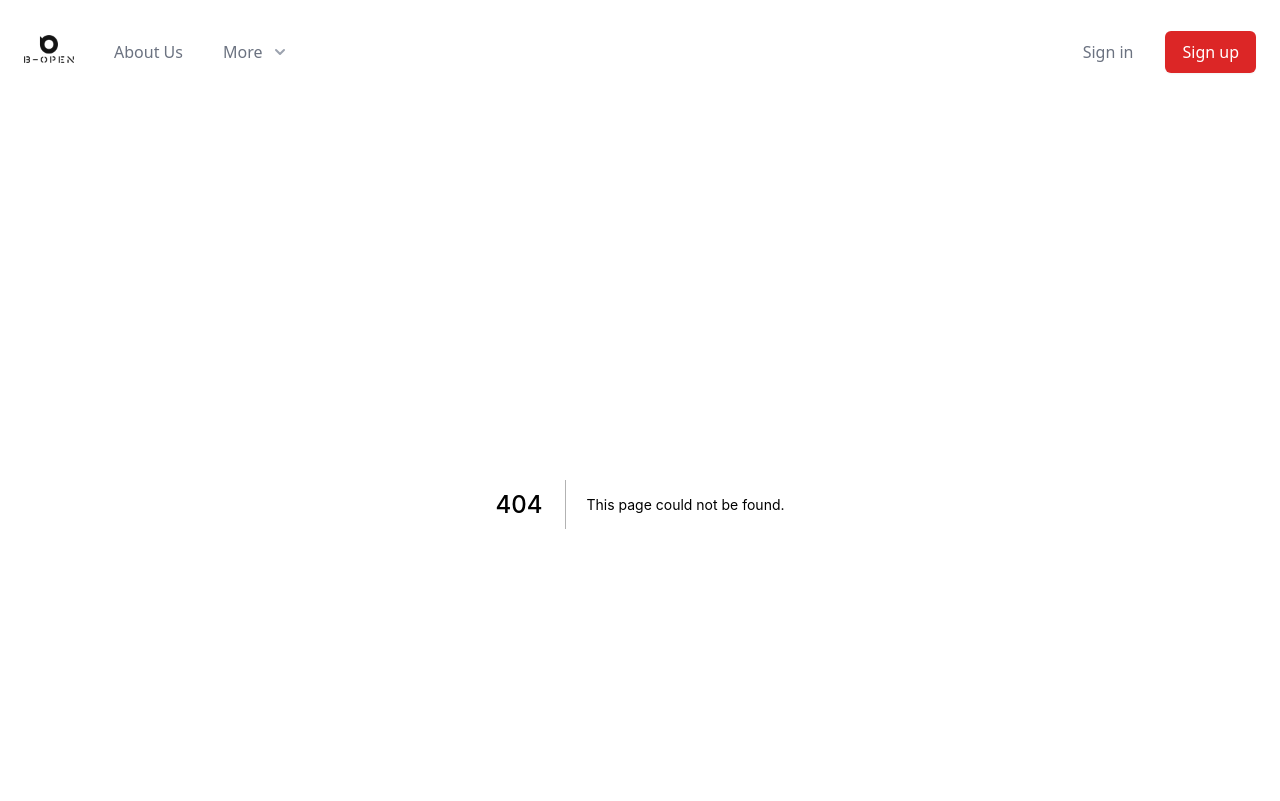
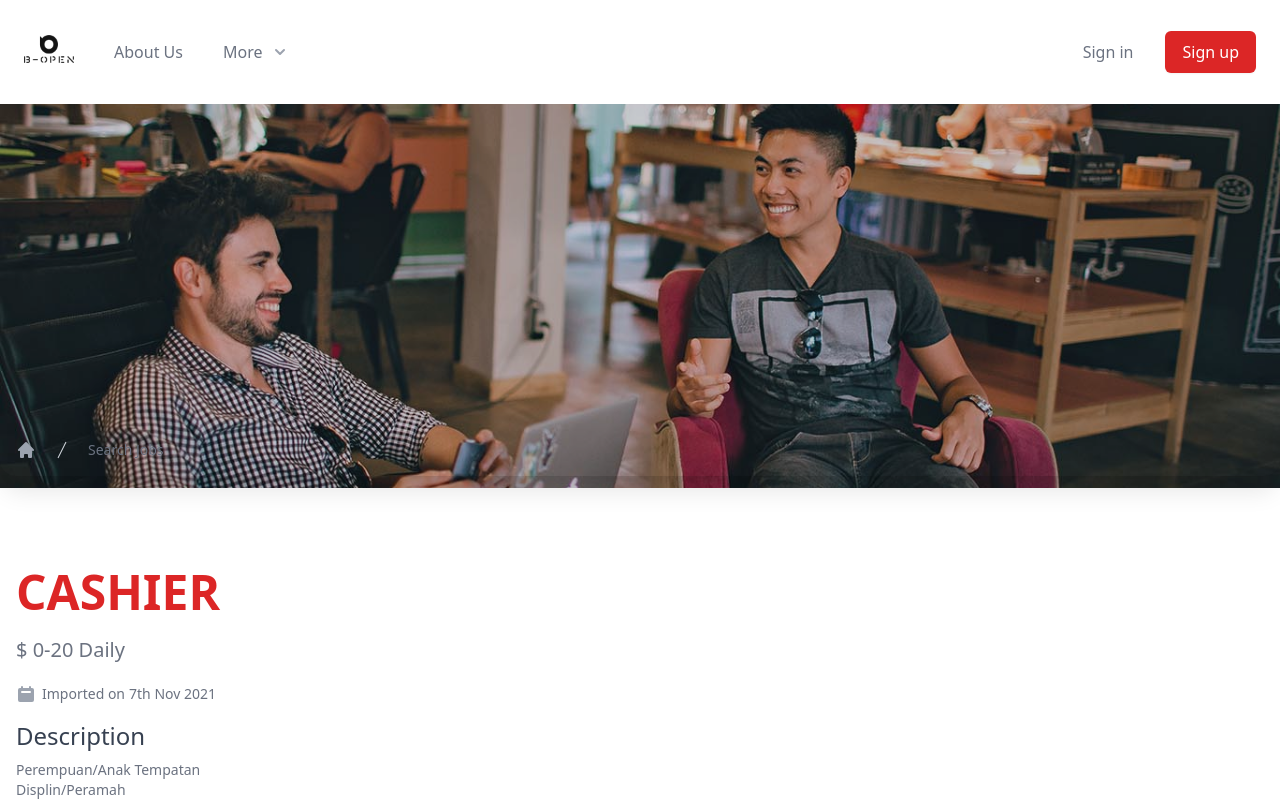
Before and after one commit to B-Open/jobalert-frontend, a Next.js app: page /jobs/1 in a window 1280 px wide. Before the commit this address had no page. Shown: the top 801 px of the page. Built offline with nearby package versions, Linux system fonts and the light colour scheme.

Commit message:
included job detail page

```diff
--- /dev/null
+++ b/components/Breadcrumb.js
@@ -0,0 +1,60 @@
+import Link from "next/link";
+import cx from "classnames";
+
+/**
+ * title
+ * href
+ */
+
+const Breadcrumb = ({ links, className }) => {
+  return (
+    <nav
+      className={cx("flex p-4 rounded-2xl shadow-xl", className)}
+      aria-label="Breadcrumb"
+    >
+      <ol role="list" className="flex items-center space-x-4">
+        <li>
+          <div>
+            <Link href="/">
+              <a className="text-gray-400 hover:text-gray-500">
+                <svg
+                  className="flex-shrink-0 h-5 w-5"
+                  xmlns="http://www.w3.org/2000/svg"
+                  viewBox="0 0 20 20"
+                  fill="currentColor"
+                  aria-hidden="true"
+                >
+                  <path d="M10.707 2.293a1 1 0 00-1.414 0l-7 7a1 1 0 001.414 1.414L4 10.414V17a1 1 0 001 1h2a1 1 0 001-1v-2a1 1 0 011-1h2a1 1 0 011 1v2a1 1 0 001 1h2a1 1 0 001-1v-6.586l.293.293a1 1 0 001.414-1.414l-7-7z" />
+                </svg>
+                <span className="sr-only">Home</span>
+              </a>
+            </Link>
+          </div>
+        </li>
+
+        {links.map((eachLink) => (
+          <li key={eachLink.title}>
+            <div className="flex items-center">
+              <svg
+                className="flex-shrink-0 h-5 w-5 text-gray-300"
+                xmlns="http://www.w3.org/2000/svg"
+                fill="currentColor"
+                viewBox="0 0 20 20"
+                aria-hidden="true"
+              >
+                <path d="M5.555 17.776l8-16 .894.448-8 16-.894-.448z" />
+              </svg>
+              <Link href={eachLink.href}>
+                <a className="ml-4 text-sm font-medium text-gray-500 hover:text-gray-700">
+                  {eachLink.title}
+                </a>
+              </Link>
+            </div>
+          </li>
+        ))}
+      </ol>
+    </nav>
+  );
+};
+
+export default Breadcrumb;
--- a/components/Button.js
+++ b/components/Button.js
@@ -11,6 +11,7 @@ const Button = forwardRef(
       type = "button",
       buttonType = "default",
       size = "medium",
+      isLoading,
       ...props
     },
     ref
@@ -37,7 +38,25 @@ const Button = forwardRef(
     }
     return (
       <button ref={ref} type={type} className={_className} {...props}>
-        {children}
+        {isLoading ? (
+          <svg
+            version="1.1"
+            xmlns="http://www.w3.org/2000/svg"
+            xmlnsXlink="http://www.w3.org/1999/xlink"
+            x="0px"
+            y="0px"
+            viewBox="0 0 50 50"
+            xmlSpace="preserve"
+            className="animate-spin h-6 w-6"
+          >
+            <path
+              fill="#fff"
+              d="M25.251,6.461c-10.318,0-18.683,8.365-18.683,18.683h4.068c0-8.071,6.543-14.615,14.615-14.615V6.461z"
+            />
+          </svg>
+        ) : (
+          children
+        )}
       </button>
     );
   }
--- a/components/Inputs/Input.js
+++ b/components/Inputs/Input.js
@@ -31,7 +31,7 @@ export const Input = forwardRef(
           <input
             type="text"
             className={cx(
-              "appearance-none min-w-0 w-full bg-white border rounded-md py-2 px-4 text-base text-gray-900 placeholder-gray-500 focus:outline-none focus:ring-2 focus:ring-offset-2 focus:ring-offset-gray-800 focus:ring-white focus:border-white focus:placeholder-gray-400",
+              "appearance-none min-w-0 w-full bg-white border rounded-md py-2 px-4 text-base text-gray-900 placeholder-gray-500 focus:outline-none focus:ring-2 focus:ring-offset-2 focus:ring-offset-gray-200 focus:ring-white focus:border-gray focus:placeholder-gray-100",
               meta &&
                 meta.error &&
                 meta.touched &&
@@ -39,7 +39,7 @@ export const Input = forwardRef(
               meta &&
                 !meta.error &&
                 meta.touched &&
-                "border-green-300 text-green-900 placeholder-green-300 focus:ring-green-500 focus:border-green-500 focus:outline-none"
+                "border-green-300 text-green-900 placeholder-gray-300 focus:ring-gray-400 focus:border-gray-300 focus:outline-none"
             )}
             autoComplete={autoComplete}
             {...field}
--- a/components/List/Jobs.js
+++ b/components/List/Jobs.js
@@ -1,16 +1,20 @@
 import moment from "moment";
+import Link from "next/link";
 
 const JobList = (props) => {
-  const { title, salary, createdOn, updatedOn, location } = props;
+  const { id, title, salary, createdOn, updatedOn, location } = props;
 
   const importedOn = moment(createdOn);
   const lastUpdatedSince = importedOn.diff(updatedOn, "days");
   return (
     <li>
-      <a href="#" className="block hover:bg-gray-50">
+      <Link href={`/jobs/${id}`}>
+        <a className="block hover:bg-gray-50 cursor-pointer">
           <div className="px-4 py-4 sm:px-6">
             <div className="flex items-center justify-between">
-            <p className="text-sm font-medium text-primary-600 truncate">{title}</p>
+              <p className="text-sm font-medium text-primary-600 truncate">
+                {title}
+              </p>
               <div className="ml-2 flex-shrink-0 flex">
                 {lastUpdatedSince > 0 && (
                   <p className="px-2 inline-flex text-xs leading-5 font-semibold rounded-full bg-green-100 text-green-800">
@@ -68,6 +72,7 @@ const JobList = (props) => {
             </div>
           </div>
         </a>
+      </Link>
     </li>
   );
 };
--- a/components/Search/Form.js
+++ b/components/Search/Form.js
@@ -18,11 +18,11 @@ const SearchForm = ({ onSubmit }) => {
           .required("You must include a search term."),
       })}
     >
-      {() => (
+      {({ isSubmitting }) => (
         <Form className="mt-4 sm:flex sm:max-w-md">
           <Input hideLabel label="keyword" name="search" autoComplete="off" />
           <div className="mt-3 rounded-md sm:mt-0 sm:ml-3 sm:flex-shrink-0">
-            <Button buttonType="primary" type="submit">
+            <Button buttonType="primary" type="submit" isLoading={isSubmitting}>
               Search
             </Button>
           </div>
--- /dev/null
+++ b/pages/jobs/[id].js
@@ -0,0 +1,103 @@
+import Head from "next/head";
+import moment from "moment";
+import Image from "next/image";
+
+import Page from "../../components/Page";
+import Breadcrumb from "../../components/Breadcrumb";
+
+const JobsID = (props) => {
+  const { title, description, salary, createdOn } = props;
+  const importedOn = moment(createdOn);
+
+  return (
+    <>
+      <Head>
+        <title>B-Open Job Search</title>
+        <meta name="description" content="Get your job alerts here first!" />
+        <link rel="icon" href="/favicon.ico" />
+      </Head>
+      <Page>
+        <div className="w-full h-96 relative bg-gray-800">
+          <Image
+            objectFit="cover"
+            layout="fill"
+            src="/images/hero-image.jpg"
+            alt="two people talking"
+            className="opacity-75"
+          />
+          <div className="absolute bottom-3 w-full justify-center">
+            <Breadcrumb
+              className="bg-sky-500/75 mx-auto max-w-7xl"
+              links={[{ title: "Search Jobs", href: "/jobs" }]}
+            />
+          </div>
+        </div>
+        <section className="max-w-7xl mx-auto pt-8 pb-16">
+          <div className="mt-8 p-4 rounded-2xl shadow-xl">
+            <p className="text-4xl font-extrabold text-primary-600 sm:text-5xl">
+              {String(title).toUpperCase()}
+            </p>
+            <p className="text-gray-500 text-xl mt-5">
+              {salary || "Salary not indicated."}
+            </p>
+            <div className="flex mt-5 text-sm text-gray-500">
+              <svg
+                className="flex-shrink-0 mr-1.5 h-5 w-5 text-gray-400"
+                xmlns="http://www.w3.org/2000/svg"
+                viewBox="0 0 20 20"
+                fill="currentColor"
+                aria-hidden="true"
+              >
+                <path
+                  fillRule="evenodd"
+                  d="M6 2a1 1 0 00-1 1v1H4a2 2 0 00-2 2v10a2 2 0 002 2h12a2 2 0 002-2V6a2 2 0 00-2-2h-1V3a1 1 0 10-2 0v1H7V3a1 1 0 00-1-1zm0 5a1 1 0 000 2h8a1 1 0 100-2H6z"
+                  clipRule="evenodd"
+                />
+              </svg>
+              <p>
+                Imported on
+                <time
+                  className="ml-1"
+                  dateTime={importedOn.format("YYYY-MM-DD")}
+                >
+                  {importedOn.format("Do MMM yyyy")}
+                </time>
+              </p>
+            </div>
+            <p className="text-gray-700 text-2xl mt-4">Description</p>
+
+            <div
+              className="mt-2 items-center text-sm text-gray-500"
+              dangerouslySetInnerHTML={{ __html: description }}
+            />
+          </div>
+        </section>
+      </Page>
+    </>
+  );
+};
+
+JobsID.getInitialProps = async ({ params }) => {
+  console.log(params);
+  return {
+    providerId: 0,
+    providerJobId: "",
+    companyId: 0,
+    title: "Cashier",
+    salary: "$ 0-20 Daily",
+    salaryMin: 0,
+    salaryMax: 20000,
+    salaryType: 2,
+    location: "  Belait, Liang, Sungai Liang",
+    description:
+      "\n                        \n                       \t<p><p>Perempuan/Anak Tempatan </p><p>Displin/Peramah </p><p>Ada Pengalaman sebagai juruwang </p><p>Boleh Bercakap & Menulis Dalam B.Melayu & Inggeris </p><p>Pandai Mengendalikan Pembayaran & Melanggani Pelanggan Dengan Baik Terutama Di Waktu Sibuk </p><p>Cepat Belajar </p><p>Tiada Masalah Transport </p><p>Kedatangan yang terbaik </p><p>Tidak ada masalah peribadi </p><p>Able to handle payments and serve customers well especially during busy hours </p>\n                        \n                    ",
+    provider: null,
+    company: null,
+    id: 16,
+    isDeleted: 0,
+    createdOn: "2021-11-07T03:15:46",
+    updatedOn: "2021-11-07T03:15:46",
+  };
+};
+
+export default JobsID;
--- a/pages/jobs.js
+++ b/pages/jobs/index.js
@@ -1,14 +1,14 @@
 import { useRouter } from "next/router";
 import Head from "next/head";
-import api from "../components/Api";
-import Page from "../components/Page";
-import JobsList from "../components/List/Jobs";
-import SearchForm from "../components/Search/Form";
+import api from "../../components/Api";
+import Page from "../../components/Page";
+import JobsList from "../../components/List/Jobs";
+import SearchForm from "../../components/Search/Form";
 
 const Jobs = ({ data, searchTerm, error }) => {
   const router = useRouter();
   const handleSubmit = (values) => {
-    router.push(`/jobs?search=${values.search}`);
+    return router.push(`/jobs?search=${values.search}`);
   };
 
   return (
@@ -21,13 +21,13 @@ const Jobs = ({ data, searchTerm, error }) => {
       <Page>
         <section className="max-w-7xl mx-auto py-16">
           <div className="bg-white min-h-full px-4 py-16 sm:px-6 sm:py-24 md:grid md:place-items-center lg:px-8">
-            <div className="max-w-max mx-auto">
+            <div className="max-w-max md:mx-auto">
               <main className="sm:flex">
                 {!!data.length && (
-                  <div className="text-right">
+                  <div className="text-left md:text-right">
                     <p className="text-xl">Searching for..</p>
                     <p className="text-4xl font-extrabold text-primary-600 sm:text-5xl">
-                      {searchTerm}
+                      {String(searchTerm).toUpperCase()}
                     </p>
                   </div>
                 )}
```
Also changed, not shown: public/images/hero-image.jpg (added). Lines whose indentation alone changed are shown as unchanged.
